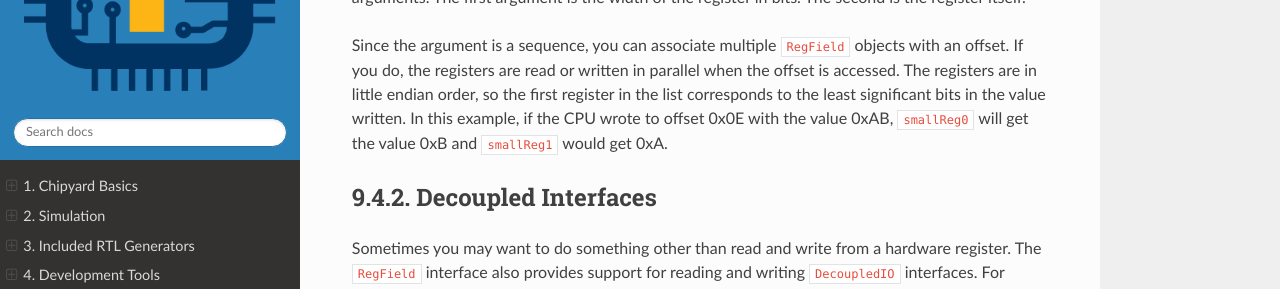
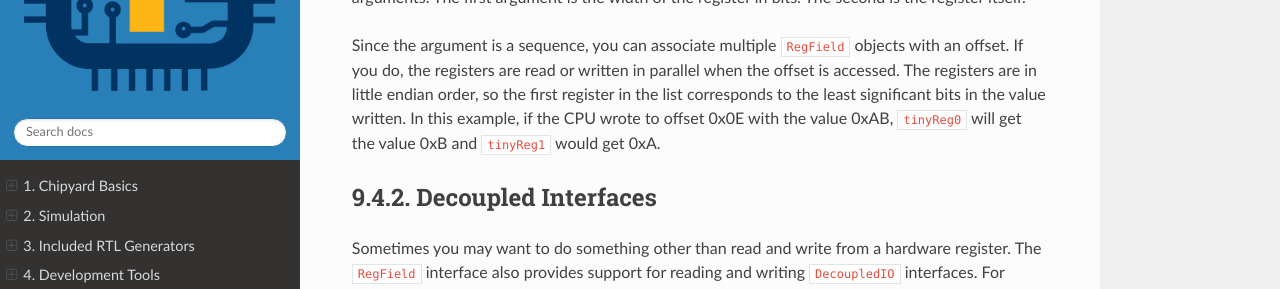
Before and after one commit to ucb-bar/chipyard, a Sphinx documentation site: the page built from docs/TileLink-Diplomacy-Reference/Register-Router.rst, in a window 1280 px wide and 900 px high, scrolled down 793 px. Shown: the part 147-436 px from the top of the window. Built offline with Sphinx 7.4.7 and the Read the Docs theme 2.0.0, drawn with Linux system fonts in a browser that asks for light colours.

Commit message:
Update Register-Router.rst
Corrected a typo.

```diff
--- a/docs/TileLink-Diplomacy-Reference/Register-Router.rst
+++ b/docs/TileLink-Diplomacy-Reference/Register-Router.rst
@@ -46,7 +46,7 @@ objects with an offset. If you do, the registers are read or written in parallel
 when the offset is accessed. The registers are in little endian order, so the
 first register in the list corresponds to the least significant bits in the
 value written. In this example, if the CPU wrote to offset 0x0E with the value
-0xAB, ``smallReg0`` will get the value 0xB and ``smallReg1`` would get 0xA.
+0xAB, ``tinyReg0`` will get the value 0xB and ``tinyReg1`` would get 0xA.
 
 Decoupled Interfaces
 --------------------
```
